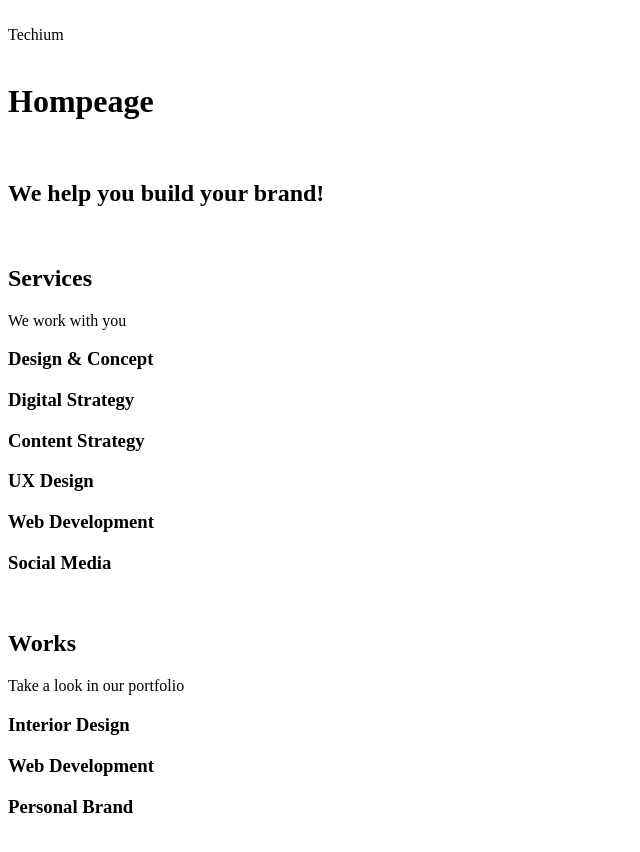
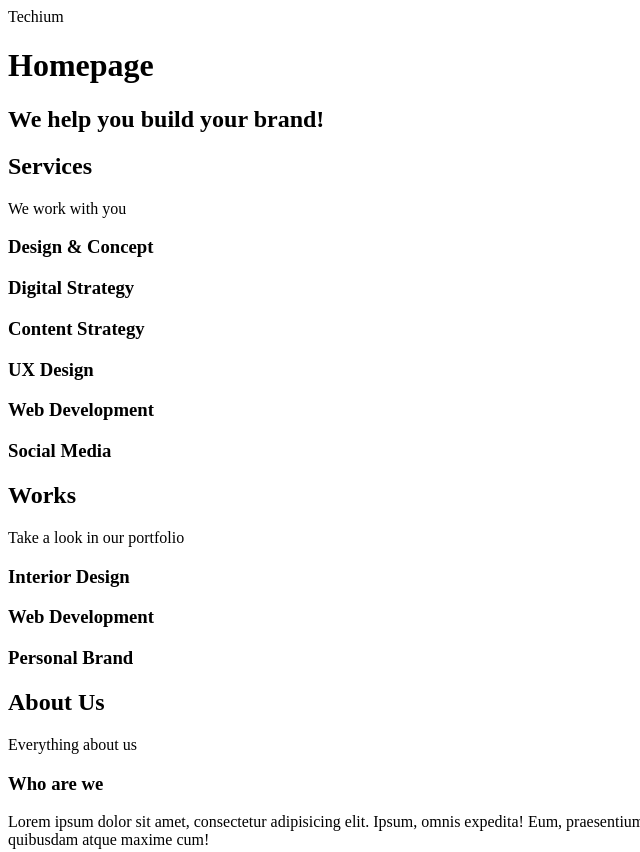
Before and after one commit to loufi84/holbertonschool-web_front_end, a plain HTML site: page html_advanced/17-index.html in a window 1280 px wide. Shown: the top 852 px of the page, without its empty margins (0-640 px from the left). Drawn offline with Linux system fonts and the light colour scheme.

Commit message:
Task 17 bis

```diff
--- a/html_advanced/17-index.html
+++ b/html_advanced/17-index.html
@@ -9,27 +9,27 @@
         <link rel="icon" type="image/png" href="./favicon.png">
     </head>
     <body>
-        <br>
-        <!--Header-->
+
+        <!-- Header -->
         <header>
             <div>
                 <span>Techium</span>
                 <nav></nav>
             </div>
         </header>
-        <br>
-        <!--Main-->
+
+        <!-- Main -->
         <main>
-            <h1>Hompeage</h1>
-            <br>
-            <!--Hero section-->
+
+            <!-- Hero section -->
+            <h1>Homepage</h1>
             <section>
                 <div>
                     <h2>We help you build your brand!</h2>
                 </div>
             </section>
-            <br>
-            <!--Services section-->
+
+            <!-- Services section -->
             <section>
                 <div>
                     <header>
@@ -46,8 +46,8 @@
                     </div>
                 </div>
             </section>
-            <br>
-            <!--Works section-->
+
+            <!-- Works section -->
             <section>
                 <div>
                     <header>
@@ -67,8 +67,8 @@
                     </div>
                 </div>
             </section>
-            <br>
-            <!--About Us section-->
+
+            <!-- About Us section -->
             <section>
                 <div>
                     <header>
@@ -91,8 +91,8 @@
                     </div>
                 </div>
             </section>
-            <br>
-            <!--Latest news-->
+
+            <!-- Latest news section -->
             <section>
                 <div>
                     <header>
@@ -122,8 +122,8 @@
                     </div>
                 </div>
             </section>
-            <br>
-            <!--Testimonials section-->
+
+            <!-- Testimonials section -->
             <section>
                 <div>
                     <header>
@@ -137,8 +137,8 @@
                     </div>
                 </div>
             </section>
-            <br>
-            <!--Contact section-->
+
+            <!-- Contact section -->
             <section>
                 <div>
                     <header>
@@ -151,9 +151,10 @@
                     </div>
                 </div>
             </section>
+
         </main>
-        <br>
-        <!--Footer-->
+
+        <!-- Footer -->
         <footer>
             <div>
                 Footer
```
Also changed, not shown: html_advanced/16-index.html (+1 -1 lines).
